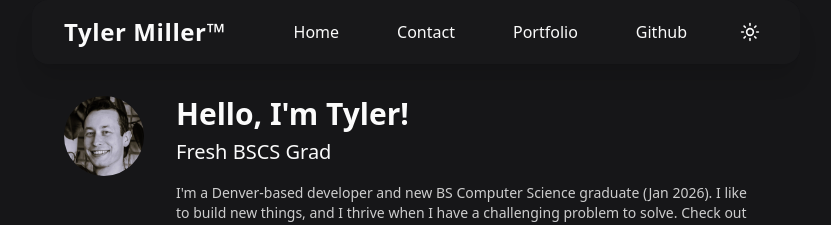
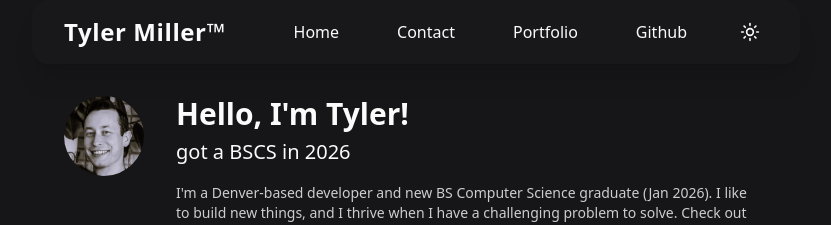
Before and after one commit to tmiller1990/next-react-portfolio, a Next.js app: page / in a window 1280 px wide. Shown: the top 225 px of the page, without its empty margins (224-1055 px from the left). Built offline with nearby package versions, Linux system fonts and the light colour scheme.

Commit message:
Updating my roles since I am employed

```diff
--- a/src/components/Hero.tsx
+++ b/src/components/Hero.tsx
@@ -5,10 +5,10 @@ import TypingEffect from "@/components/TypingEffect";
 import WordMorph from "@/components/WordMorph";
 const Hero = () => {
     const roles = [
-        "Full Stack Developer",
-        "Fresh BSCS Grad",
-        "AI/ML Tinkerer",
-        "Career Switcher",
+        "is a QA Specialist",
+        "got a BSCS in 2026",
+        "is an AI/ML Tinkerer",
+        "has a cool dog",
         ""
     ];
 
```
